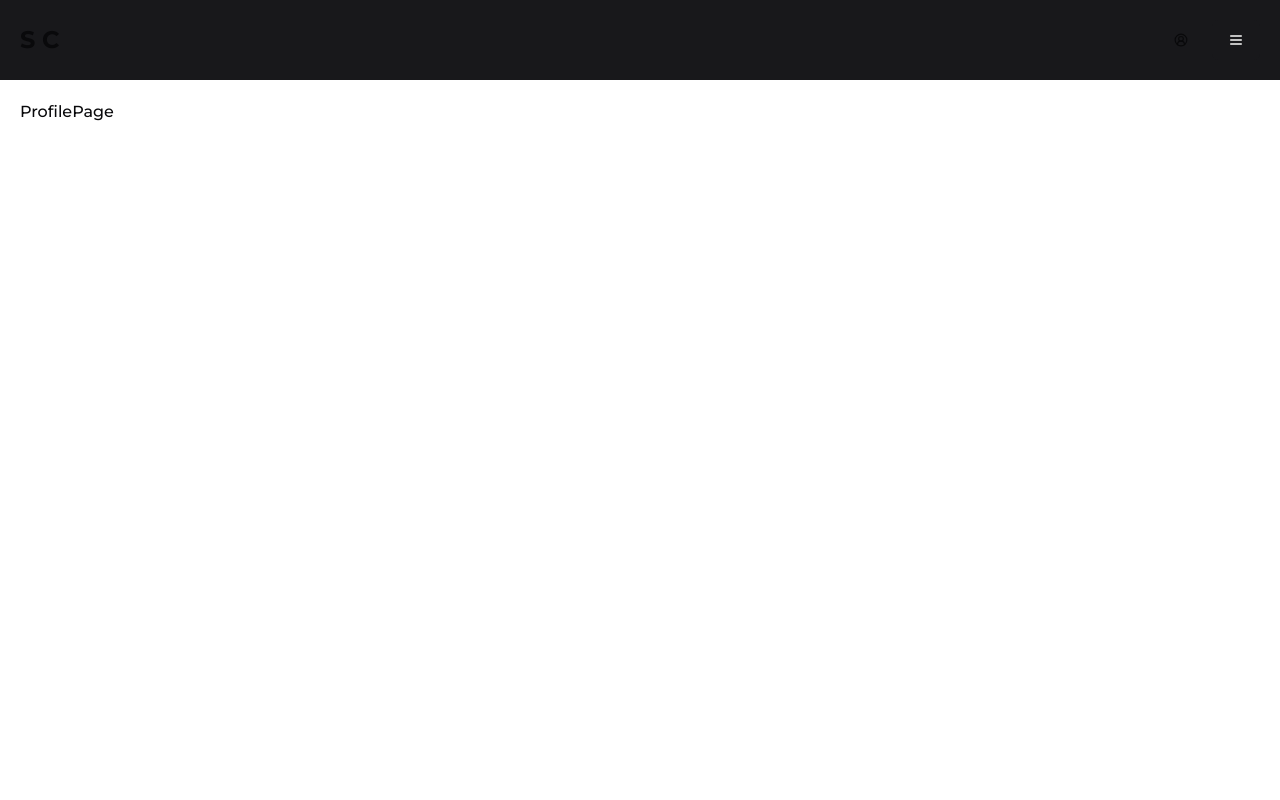
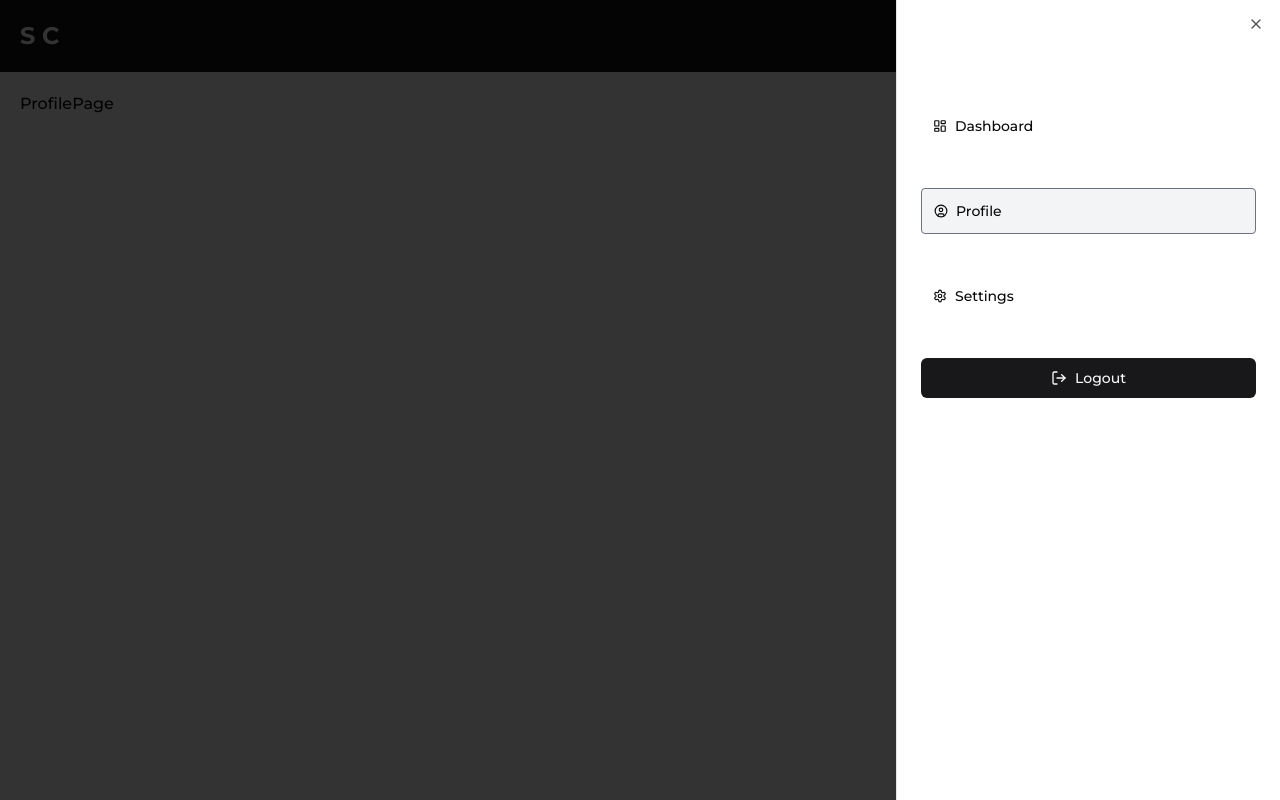
Before and after one commit to stanycruz/next-appwrite-masterclass, a Next.js app: page /profile in a window 1280 px wide. Both pictures are taken after a click on the button 1236 px from the left and 40 px from the top of the page. Built offline with nearby package versions, Linux system fonts and the light colour scheme; no server answers.

Commit message:
feat: layout - part 2

```diff
--- /dev/null
+++ b/src/app/(private)/settings/page.tsx
@@ -0,0 +1,7 @@
+import React from 'react';
+
+function SettingsPage() {
+  return <div>SettingsPage</div>;
+}
+
+export default SettingsPage;
--- a/src/layout/Sidebar.tsx
+++ b/src/layout/Sidebar.tsx
@@ -1,7 +1,106 @@
 import React from 'react';
+import {
+  Sheet,
+  SheetClose,
+  SheetContent,
+  SheetDescription,
+  SheetFooter,
+  SheetHeader,
+  SheetTitle,
+  SheetTrigger,
+} from '@/components/ui/sheet';
+import {
+  LayoutDashboardIcon,
+  LogOutIcon,
+  Settings,
+  UserCircle,
+} from 'lucide-react';
+import { usePathname, useRouter } from 'next/navigation';
+import toast from 'react-hot-toast';
+import { logoutUser } from '@/services/users';
+import Cookies from 'js-cookie';
+import { Button } from '@/components/ui/button';
 
-function Sidebar() {
-  return <div>Sidebar</div>;
+function Sidebar({
+  showSidebar,
+  setShowSidebar,
+}: {
+  showSidebar: boolean;
+  setShowSidebar: React.Dispatch<React.SetStateAction<boolean>>;
+}) {
+  const router = useRouter();
+  const pathname = usePathname();
+  const [loading, setLoading] = React.useState(false);
+  const menuItems = [
+    {
+      title: 'Dashboard',
+      path: '/dashboard',
+      icon: <LayoutDashboardIcon size={14} />,
+    },
+    {
+      title: 'Profile',
+      path: '/profile',
+      icon: <UserCircle size={14} />,
+    },
+    {
+      title: 'Settings',
+      path: '/settings',
+      icon: <Settings size={14} />,
+    },
+  ];
+
+  const handleLogout = async () => {
+    try {
+      setLoading(true);
+      await logoutUser();
+      Cookies.remove('token');
+      toast.success('Logged out successfully');
+      router.push('/login');
+    } catch (error: any) {
+      toast.error(error.message);
+    } finally {
+      setLoading(false);
+    }
+  };
+
+  return (
+    <Sheet open={showSidebar} onOpenChange={setShowSidebar}>
+      <SheetHeader>
+        <SheetTitle>Menu</SheetTitle>
+      </SheetHeader>
+
+      <SheetContent>
+        <div className="flex flex-col gap-10 mt-20">
+          {menuItems.map((item, index) => (
+            <div
+              className={`p-3 flex gap-2 items-center cursor-pointer ${
+                pathname === item.path
+                  ? 'bg-gray-100 border border-gray-500 rounded'
+                  : ''
+              }`}
+              key={index}
+              onClick={() => {
+                router.push(item.path);
+                setShowSidebar(false);
+              }}
+            >
+              {item.icon}
+              <span className="text-sm">{item.title}</span>
+            </div>
+          ))}
+        </div>
+
+        <Button
+          onClick={handleLogout}
+          className="mt-10 w-full"
+          disabled={loading}
+        >
+          <LogOutIcon size={14} />
+          Logout
+        </Button>
+      </SheetContent>
+    </Sheet>
+  );
 }
 
 export default Sidebar;
--- a/src/layout/header.tsx
+++ b/src/layout/header.tsx
@@ -2,22 +2,28 @@ import React from 'react';
 import { Button } from '@/components/ui/button';
 import { IUser } from '@/interfaces';
 import { CircleUserRound, Menu } from 'lucide-react';
+import Sidebar from './Sidebar';
 
 function Header({ loggedInUser }: { loggedInUser: IUser }) {
+  const [showSidebar, setShowSidebar] = React.useState<boolean>(false);
   return (
     <div className="bg-primary p-5 flex justify-between items-center">
       <h1 className="text-2xl font-bold text-white">S C</h1>
 
-      <div className="flex gap-5">
+      <div className={`flex gap-5 ${showSidebar ? 'hidden' : 'block'}`}>
         <div className="flex gap-1 items-center">
           <CircleUserRound className="text-white" size={14} />
           <h1 className="text-sm text-white">{loggedInUser?.name}</h1>
         </div>
 
-        <Button>
+        <Button onClick={() => setShowSidebar(true)}>
           <Menu className="text-white cursor-pointer" />
         </Button>
       </div>
+
+      {showSidebar && (
+        <Sidebar showSidebar={showSidebar} setShowSidebar={setShowSidebar} />
+      )}
     </div>
   );
 }
--- a/tailwind.config.ts
+++ b/tailwind.config.ts
@@ -1,11 +1,12 @@
-import type { Config } from "tailwindcss";
+import type { Config } from 'tailwindcss';
 
 export default {
-    darkMode: ["class"],
+  darkMode: ['class'],
   content: [
-    "./src/pages/**/*.{js,ts,jsx,tsx,mdx}",
-    "./src/components/**/*.{js,ts,jsx,tsx,mdx}",
-    "./src/app/**/*.{js,ts,jsx,tsx,mdx}",
+    './src/pages/**/*.{js,ts,jsx,tsx,mdx}',
+    './src/components/**/*.{js,ts,jsx,tsx,mdx}',
+    './src/layout/**/*.{js,ts,jsx,tsx,mdx}',
+    './src/app/**/*.{js,ts,jsx,tsx,mdx}',
   ],
   theme: {
     extend: {
@@ -14,31 +15,31 @@ export default {
         foreground: 'hsl(var(--foreground))',
         card: {
           DEFAULT: 'hsl(var(--card))',
-  				foreground: 'hsl(var(--card-foreground))'
+          foreground: 'hsl(var(--card-foreground))',
         },
         popover: {
           DEFAULT: 'hsl(var(--popover))',
-  				foreground: 'hsl(var(--popover-foreground))'
+          foreground: 'hsl(var(--popover-foreground))',
         },
         primary: {
           DEFAULT: 'hsl(var(--primary))',
-  				foreground: 'hsl(var(--primary-foreground))'
+          foreground: 'hsl(var(--primary-foreground))',
         },
         secondary: {
           DEFAULT: 'hsl(var(--secondary))',
-  				foreground: 'hsl(var(--secondary-foreground))'
+          foreground: 'hsl(var(--secondary-foreground))',
         },
         muted: {
           DEFAULT: 'hsl(var(--muted))',
-  				foreground: 'hsl(var(--muted-foreground))'
+          foreground: 'hsl(var(--muted-foreground))',
         },
         accent: {
           DEFAULT: 'hsl(var(--accent))',
-  				foreground: 'hsl(var(--accent-foreground))'
+          foreground: 'hsl(var(--accent-foreground))',
         },
         destructive: {
           DEFAULT: 'hsl(var(--destructive))',
-  				foreground: 'hsl(var(--destructive-foreground))'
+          foreground: 'hsl(var(--destructive-foreground))',
         },
         border: 'hsl(var(--border))',
         input: 'hsl(var(--input))',
@@ -48,15 +49,15 @@ export default {
           '2': 'hsl(var(--chart-2))',
           '3': 'hsl(var(--chart-3))',
           '4': 'hsl(var(--chart-4))',
-  				'5': 'hsl(var(--chart-5))'
-  			}
+          '5': 'hsl(var(--chart-5))',
+        },
       },
       borderRadius: {
         lg: 'var(--radius)',
         md: 'calc(var(--radius) - 2px)',
-  			sm: 'calc(var(--radius) - 4px)'
-  		}
-  	}
+        sm: 'calc(var(--radius) - 4px)',
       },
-  plugins: [require("tailwindcss-animate")],
+    },
+  },
+  plugins: [require('tailwindcss-animate')],
 } satisfies Config;
```
Lines whose indentation alone changed are shown as unchanged.
